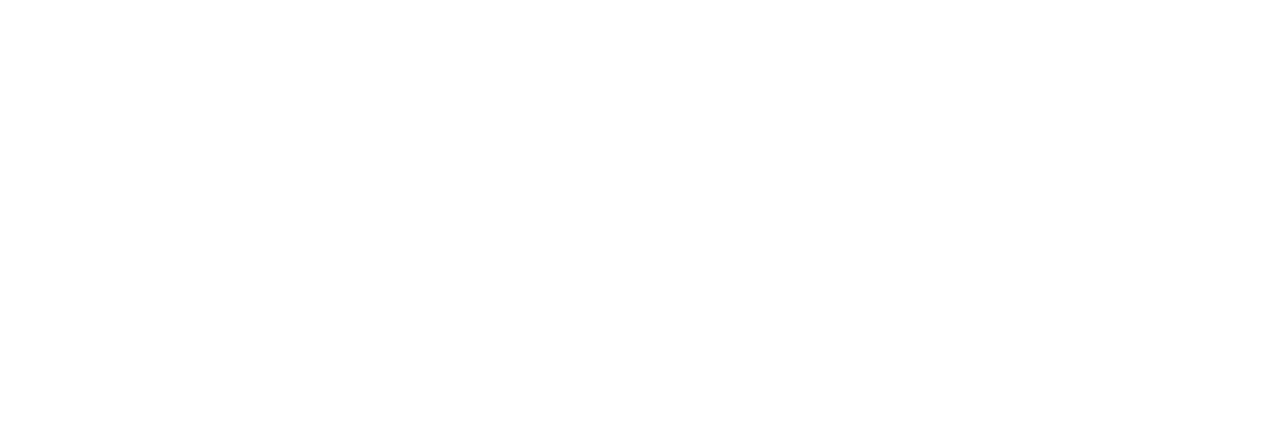
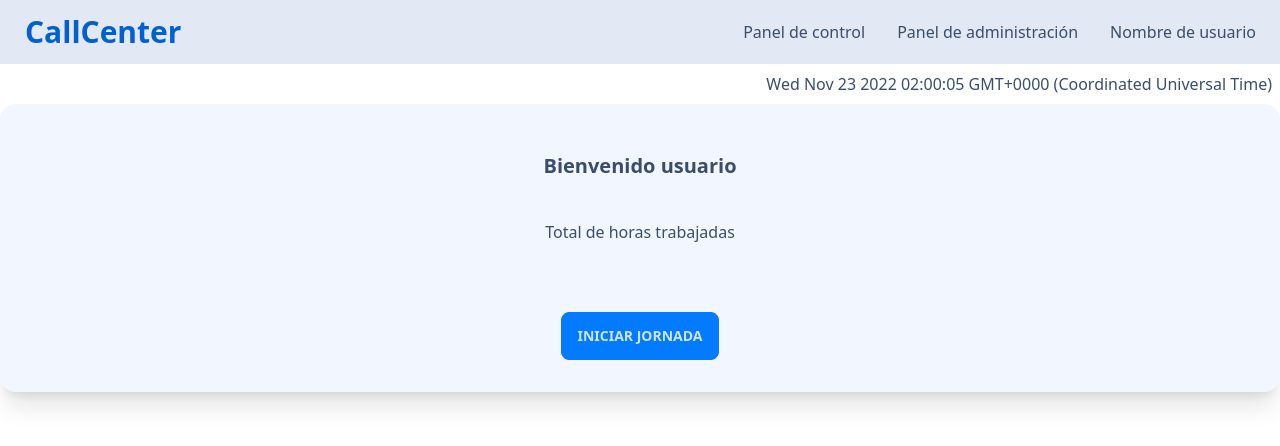
Before and after one commit to diego-vecch/hourMeter-callCenter-frontend, a React (Vite) app: page /user-control-panel in a window 1280 px wide. Before the commit this address had no page. Shown: the top 446 px of the page. Built offline with nearby package versions, Linux system fonts and the light colour scheme.

Commit message:
feat: Page of UserControlPanel

```diff
--- a/src/AppRouting.jsx
+++ b/src/AppRouting.jsx
@@ -1,12 +1,14 @@
 import React from "react";
 import { Route, Routes } from "react-router-dom";
 import { LoginPage } from "./pages/LoginPage";
+import { UserControlPanel } from "./pages/UserControlPanel";
 
 export const AppRouting = () => {
   return (
     <div>
       <Routes>
         <Route path="/" element={<LoginPage />} />
+        <Route path="user-control-panel" element={<UserControlPanel/>}/>
       </Routes>
     </div>
   );
--- /dev/null
+++ b/src/components/DateIcon.jsx
@@ -0,0 +1,9 @@
+export const DateIcon = () => {
+  let fecha = Date();
+
+  return (
+    <>
+      <div className="p-2 float-right">{fecha}</div>
+    </>
+  );
+};
--- /dev/null
+++ b/src/components/Initiation.jsx
@@ -0,0 +1,15 @@
+export const Initiation = () => {
+  return (
+    <>
+      <div className="container mx-auto w-full h-72 card bg-base-200 shadow-xl pt-4">
+        <div className="card-body items-center text-center">
+          <h2 className="card-title">Bienvenido usuario</h2>
+          <p className="pt-8">Total de horas trabajadas</p>
+          <div className="card-actions">
+            <button className="btn btn-primary">Iniciar Jornada</button>
+          </div>
+        </div>
+      </div>
+    </>
+  );
+};
--- /dev/null
+++ b/src/components/NavbarUser.jsx
@@ -0,0 +1,24 @@
+export const NavbarUser = () => {
+  return (
+    <>
+      <div className="navbar bg-base-300">
+        <div className="flex-1">
+          <a className="btn btn-ghost normal-case text-3xl text-primary-focus">CallCenter</a>
+        </div>
+        <div className="flex-none">
+          <ul className="menu menu-horizontal p-0 text-base-content">
+            <li className="hover:bg-neutral-content">
+              <a >Panel de control</a>
+            </li>
+            <li className="hover:bg-neutral-content">
+              <a>Panel de administración</a>
+            </li>
+            <li>
+              <a>Nombre de usuario</a>
+            </li>
+          </ul>
+        </div>
+      </div>
+    </>
+  );
+};
--- /dev/null
+++ b/src/pages/UserControlPanel.jsx
@@ -0,0 +1,13 @@
+import { DateIcon } from "../components/DateIcon";
+import { Initiation } from "../components/Initiation";
+import { NavbarUser } from "../components/NavbarUser";
+
+export const UserControlPanel = () => {
+  return (
+    <>
+      <NavbarUser />
+      <DateIcon />
+      <Initiation />
+    </>
+  );
+};
--- a/tailwind.config.cjs
+++ b/tailwind.config.cjs
@@ -5,4 +5,14 @@
     extend: {},
   },
   plugins: [require("daisyui")],
+  daisyui: {
+    styled: true,
+    themes: ["winter"],
+    base: true,
+    utils: true,
+    logs: true,
+    rtl: false,
+    prefix: "",
+    darkTheme: "nigth",
+  },
 };
```
